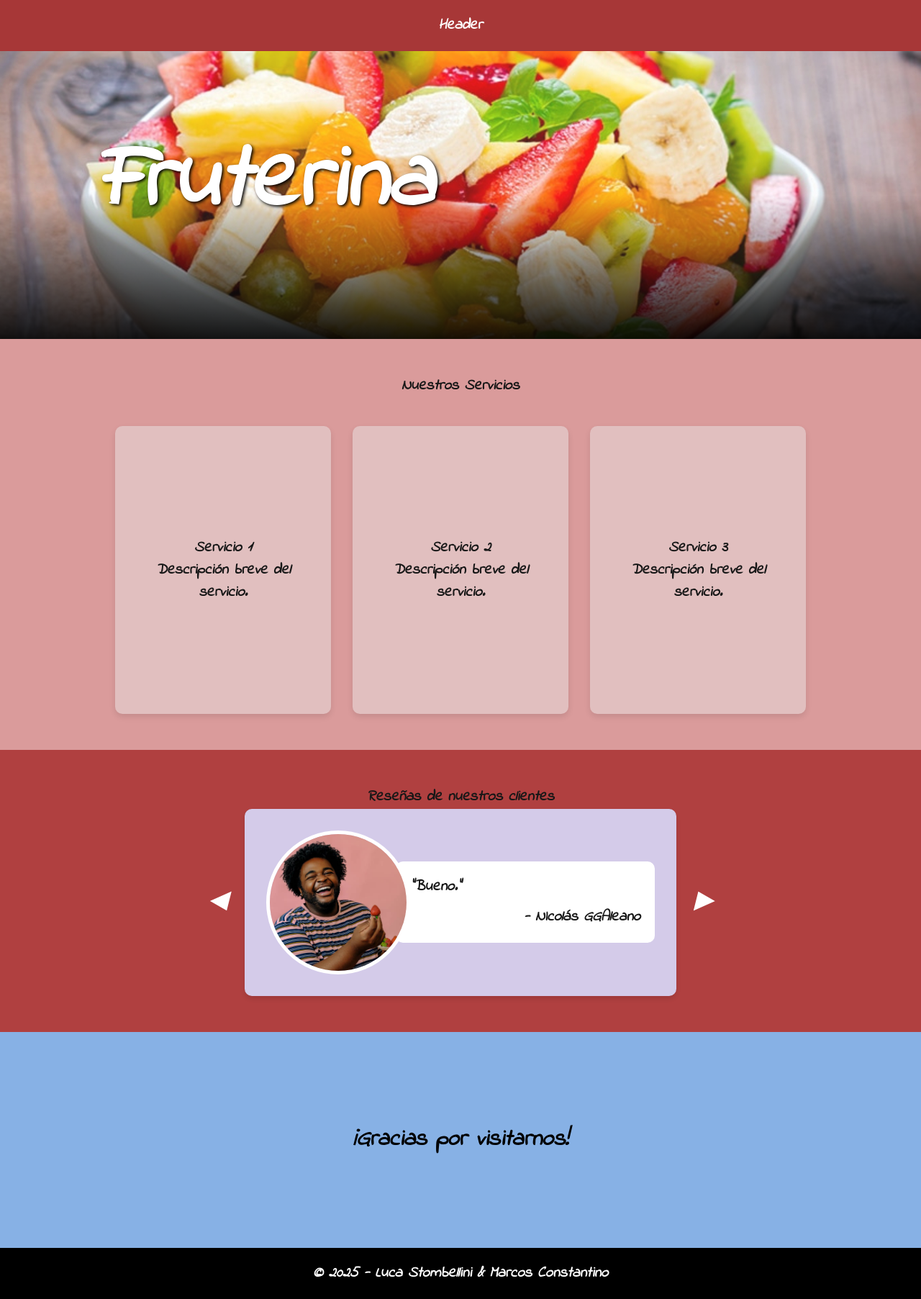
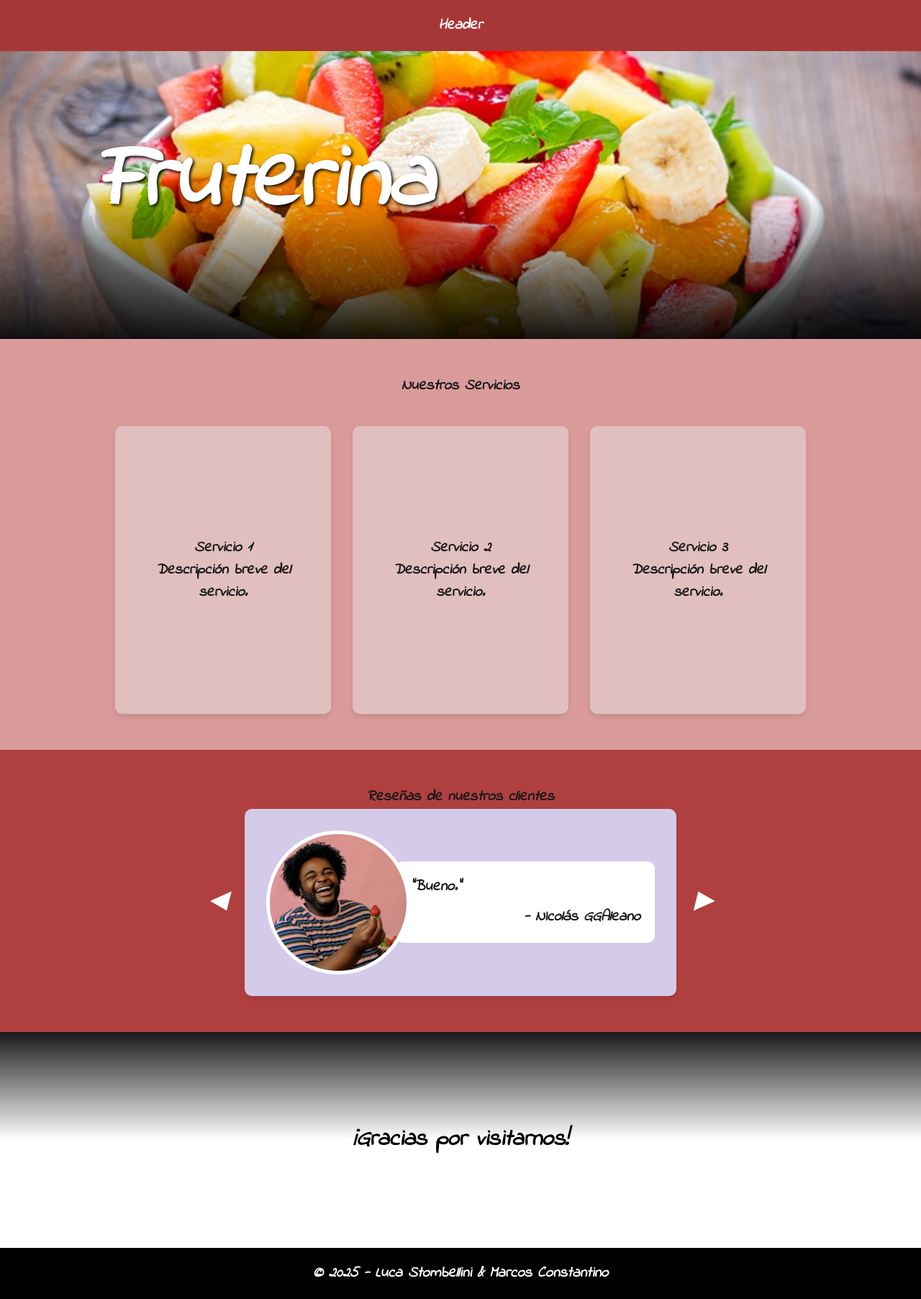
Before and after one commit to Luuqete/fruterina, a Next.js app: page / in a window 1280 px wide. Shown: the whole page at 72% size. Built offline with nearby package versions, Linux system fonts and the light colour scheme.

Commit message:
El banner ahora está fijo (bastante feo pero de buenos sentimientos)

```diff
--- a/src/app/globals.css
+++ b/src/app/globals.css
@@ -65,15 +65,25 @@ body {
 
 /* Banner */
 .banner {
-  position: relative;
+  position: relative; /* Fija el banner en la ventana */
+  top: 0;
+  left: 0;
   width: 100%;
-  height: 200px;
+  height: 200px; /* Altura del banner */
+  z-index: -1; /* Capa inferior */
   overflow: hidden;
 }
 
 .banner-image {
-  opacity: 0.9;
+  position: fixed;
+  height: 450px;
+  width: 100%;
+  top: 25px;
+  left: 0;
+  object-fit: cover; /* Mantiene la proporción de la imagen */
+  will-change: transform;
 }
+
 
 .banner-overlay {
   position: absolute;
@@ -272,14 +282,23 @@ body {
 
 /* Imagen Final Seccion 4*/
 .final-image {
-  background-color: rgb(135, 177, 229);
+  /* background-color: rgb(135, 177, 229);*/
   position: relative;
   width: 100%;
   height: 300px;
+  z-index: -1;
+}
+
+.final-image-overlay {
+  position: absolute;
+  top: 0;
+  width: 100%;
+  height: 50%;
+  background: linear-gradient(to bottom, rgba(0, 0, 0, 0.9), transparent);
 }
 
 .final-text {
-  position: absolute;
+  position: relative;
   width: 100%;
   text-align: center;
   top: 50%;
@@ -305,6 +324,11 @@ body {
     width: 100%;
     height: 400px;
     overflow: hidden;
+  }
+
+  .banner-image{
+    height: 600px;
+    top: 0;
   }
 
   .banner-text{
--- a/src/app/page.tsx
+++ b/src/app/page.tsx
@@ -66,12 +66,10 @@ export default function ReviewsSection() {
       <main className="main-content">
         {/* Banner */}
         <section className="banner">
-          <Image
+           <img
             src="/banner.jpg"
+            className="banner-image"
             alt="Banner"
-            layout="fill"
-            objectFit="cover"
-            className="banner-image"
           />
           <div className="banner-overlay"></div>
           <div className="banner-text fade-in-left">
@@ -130,6 +128,7 @@ export default function ReviewsSection() {
         </section>
         {/* Imagen Final */}
         <section className="final-image">
+          <div className="final-image-overlay"></div>
           {/* <Image
             src="/imagen-final.jpg"
             alt="Imagen final"
```
